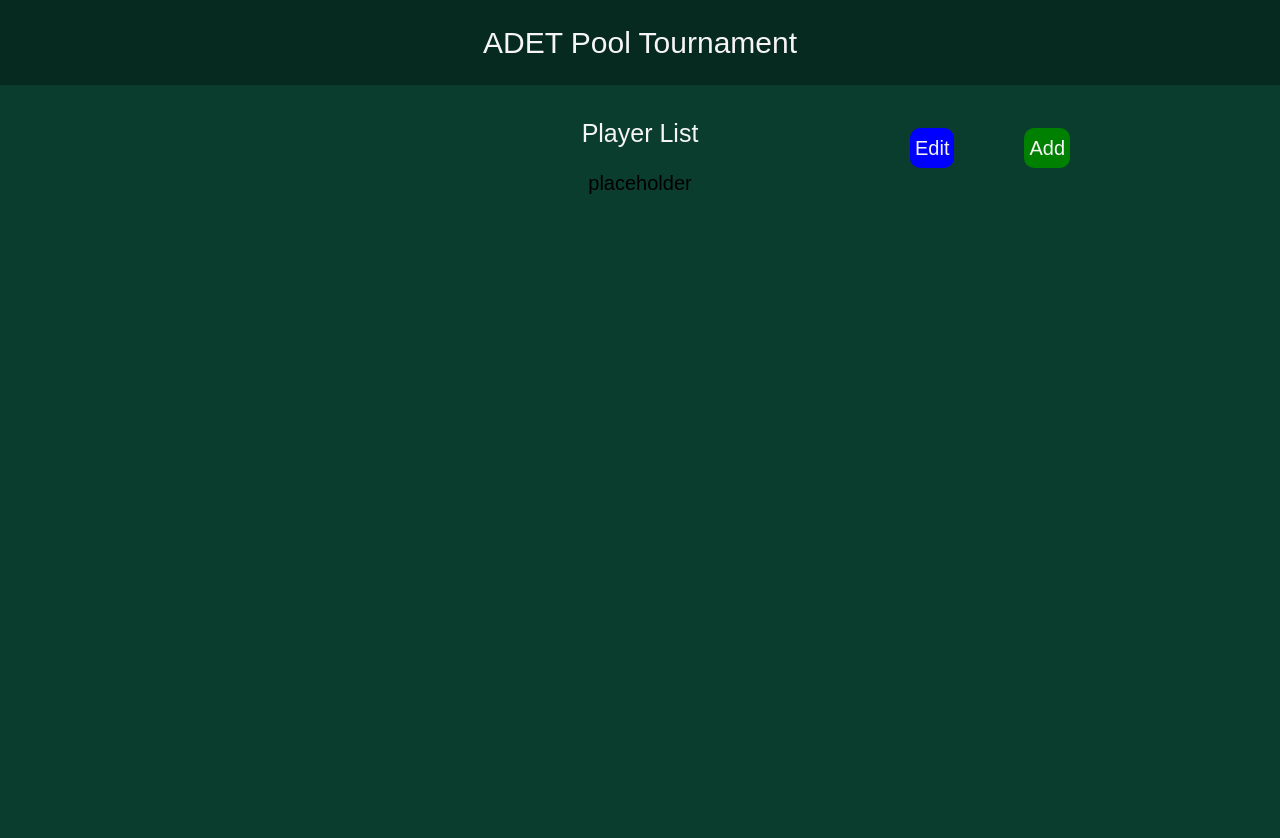
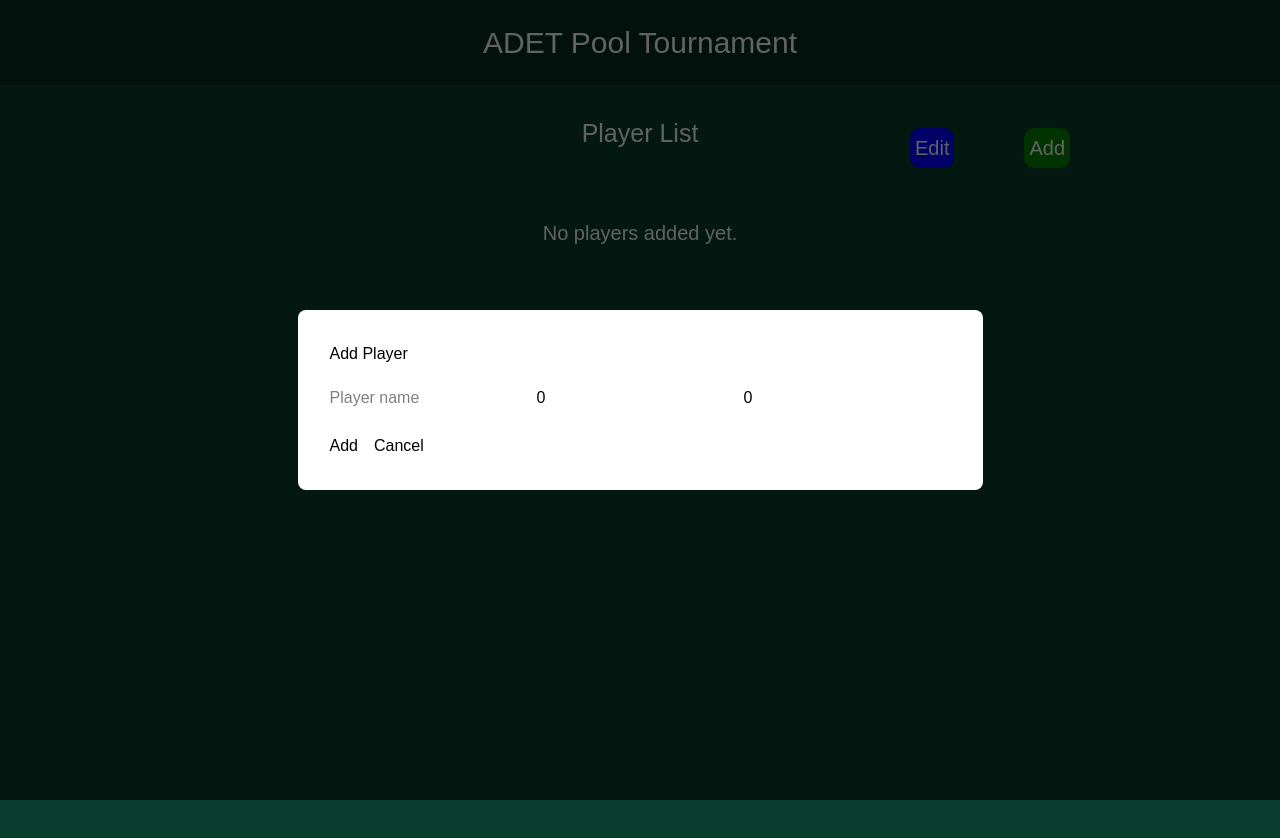
Before and after one commit to Tommy3404/PoolTournamentFrontend, a Next.js app: page /PlayersAdmin in a window 1280 px wide. Both pictures are taken after a click on the button "Add". Shown: the top 838 px of the page. Built offline with nearby package versions, Linux system fonts and the light colour scheme.

Commit message:
completed playersadmin page

```diff
--- a/app/PlayersAdmin/page.module.css
+++ b/app/PlayersAdmin/page.module.css
@@ -50,3 +50,54 @@
     margin-top: -55px;
 
 }
+
+.popup {
+  position: fixed;
+  inset: 0;
+  background: rgba(0, 0, 0, 0.6);
+  display: flex;
+  align-items: center;
+  justify-content: center;
+  z-index: 9999;
+}
+
+.popupinner {
+  background: white;
+  padding: 2rem;
+  border-radius: 8px;
+  min-width: 300px;
+  max-width: 90%;
+}
+
+.playerinfo{
+    color: #f5f5f5;
+}
+
+.popupbuttons {
+  display: flex;
+  /* justify-content: flex-end; */
+  gap: 1rem; /* space between Add/Save and Cancel */
+  margin-top: 1.5rem;
+}
+
+.popupfields{
+    margin-top: 20px;
+}
+
+.playerActions {
+  display: inline-flex;
+  gap: 0.75rem;
+  margin-left: 0.75rem;
+}
+
+.playerinfo{
+    margin-top: 50px;
+}
+
+.playerinfo li {
+    font-size: 26px;
+}
+
+.playerinfo strong {
+    font-size: 28px;
+}
--- a/app/PlayersAdmin/page.tsx
+++ b/app/PlayersAdmin/page.tsx
@@ -1,31 +1,197 @@
-import Image from "next/image";
+"use client";
+
 import style from "./page.module.css";
-import Link from "next/dist/client/link";
+import { useEffect, useState } from "react";
+
+/* ---------------- types ---------------- */
+
+type Player = {
+  id: number;
+  name: string;
+  wins: number;
+  losses: number;
+};
+
+const STORAGE_KEY = "players";
+
+/* ---------------- helpers ---------------- */
+
+const getPlayers = (): Player[] => {
+  if (typeof window === "undefined") return [];
+  return JSON.parse(localStorage.getItem(STORAGE_KEY) || "[]");
+};
+
+const savePlayers = (players: Player[]) => {
+  localStorage.setItem(STORAGE_KEY, JSON.stringify(players));
+};
+
+const getWinPercentage = (wins: number, losses: number) => {
+  const total = wins + losses;
+  if (total === 0) return 0;
+  return Math.round((wins / total) * 100);
+};
+
+/* ---------------- page ---------------- */
 
 export default function PlayersAdmin() {
+  const [players, setPlayers] = useState<Player[]>([]);
+  const [editMode, setEditMode] = useState(false);
+
+  const [showPopup, setShowPopup] = useState(false);
+  const [editingPlayer, setEditingPlayer] = useState<Player | null>(null);
+
+  const [name, setName] = useState("");
+  const [wins, setWins] = useState(0);
+  const [losses, setLosses] = useState(0);
+
+  useEffect(() => {
+    setPlayers(getPlayers());
+  }, []);
+
+  /* ---------- handlers ---------- */
+
+  const openAddPopup = () => {
+    setEditingPlayer(null);
+    setName("");
+    setWins(0);
+    setLosses(0);
+    setShowPopup(true);
+  };
+
+  const openEditPopup = (player: Player) => {
+    setEditingPlayer(player);
+    setName(player.name);
+    setWins(player.wins);
+    setLosses(player.losses);
+    setShowPopup(true);
+  };
+
+  const savePlayer = () => {
+    let updatedPlayers: Player[];
+
+    if (editingPlayer) {
+      updatedPlayers = players.map((p) =>
+        p.id === editingPlayer.id
+          ? { ...p, name, wins, losses }
+          : p
+      );
+    } else {
+      updatedPlayers = [
+        ...players,
+        {
+          id: Date.now(),
+          name,
+          wins,
+          losses,
+        },
+      ];
+    }
+
+    setPlayers(updatedPlayers);
+    savePlayers(updatedPlayers);
+    setShowPopup(false);
+  };
+
+  const deletePlayer = (id: number) => {
+    const updatedPlayers = players.filter((p) => p.id !== id);
+    setPlayers(updatedPlayers);
+    savePlayers(updatedPlayers);
+  };
+
+  /* ---------------- render ---------------- */
 
   return (
     <section className={style.playerpage}>
+      {/* ---------- Header ---------- */}
       <div className={style.header}>
         <h1>ADET Pool Tournament</h1>
       </div>
+
+      {/* ---------- Body ---------- */}
       <div className={style.body}>
         <div className={style.player}>
           <h2>Player List</h2>
         </div>
+
+        {/* ---------- Buttons ---------- */}
         <div className={style.buttons}>
           <div className={style.button1}>
-                <button>Edit</button>
+            <button onClick={() => setEditMode(!editMode)}>
+              {editMode ? "Done" : "Edit"}
+            </button>
           </div>
           <div className={style.button2}>
-                <button>Add</button>
+            <button onClick={openAddPopup}>Add</button>
           </div>
         </div>
+
+        {/* ---------- Player List ---------- */}
         <div className={style.playerinfo}>
-            <p>placeholder</p>
+          {players.length === 0 ? (
+            <p>No players added yet.</p>
+          ) : (
+            <ul>
+              {players.map((player) => (
+                <li key={player.id}>
+                  <strong>{player.name}</strong> — {player.wins}W /{" "}
+                  {player.losses}L (
+                  {getWinPercentage(player.wins, player.losses)}%)
+
+                  {editMode && (
+                    <div className={style.playerActions}>
+                      <button onClick={() => openEditPopup(player)}>
+                        Edit
+                      </button>
+                      <button onClick={() => deletePlayer(player.id)}>
+                        Delete
+                      </button>
+                    </div>
+                  )}
+                </li>
+              ))}
+            </ul>
+          )}
         </div>
       </div>
+
+      {/* ---------- Popup ---------- */}
+      {showPopup && (
+        <div className={style.popup}>
+          <div className={style.popupinner}>
+            <h2>{editingPlayer ? "Edit Player" : "Add Player"}</h2>
+
+            <div className={style.popupfields}>
+              <input
+                type="text"
+                placeholder="Player name"
+                value={name}
+                onChange={(e) => setName(e.target.value)}
+              />
+
+              <input
+                type="number"
+                placeholder="Wins"
+                value={wins}
+                onChange={(e) => setWins(Number(e.target.value))}
+              />
+
+              <input
+                type="number"
+                placeholder="Losses"
+                value={losses}
+                onChange={(e) => setLosses(Number(e.target.value))}
+              />
+            </div>
+
+            <div className={style.popupbuttons}>
+              <button onClick={savePlayer}>
+                {editingPlayer ? "Save" : "Add"}
+              </button>
+              <button onClick={() => setShowPopup(false)}>Cancel</button>
+            </div>
+          </div>
+        </div>
+      )}
     </section>
-
   );
 }
--- a/app/PlayersGuest/page.module.css
+++ b/app/PlayersGuest/page.module.css
@@ -46,3 +46,7 @@
     height: 100px; */
     padding: 20px;
 }
+
+.playerinfo{
+    color: #f5f5f5;
+}
--- a/app/PlayersGuest/page.tsx
+++ b/app/PlayersGuest/page.tsx
@@ -72,9 +72,9 @@ export default function PlayersGuest() {
             <ul>
               {players.map((player) => (
                 <li key={player.id}>
-                  <Link href={`/players/${player.id}`}>
+                  <p data-player-id={player.id}>
                     {player.name}
-                  </Link>
+                  </p>
                 </li>
               ))}
             </ul>
```
Lines whose indentation alone changed are shown as unchanged.
